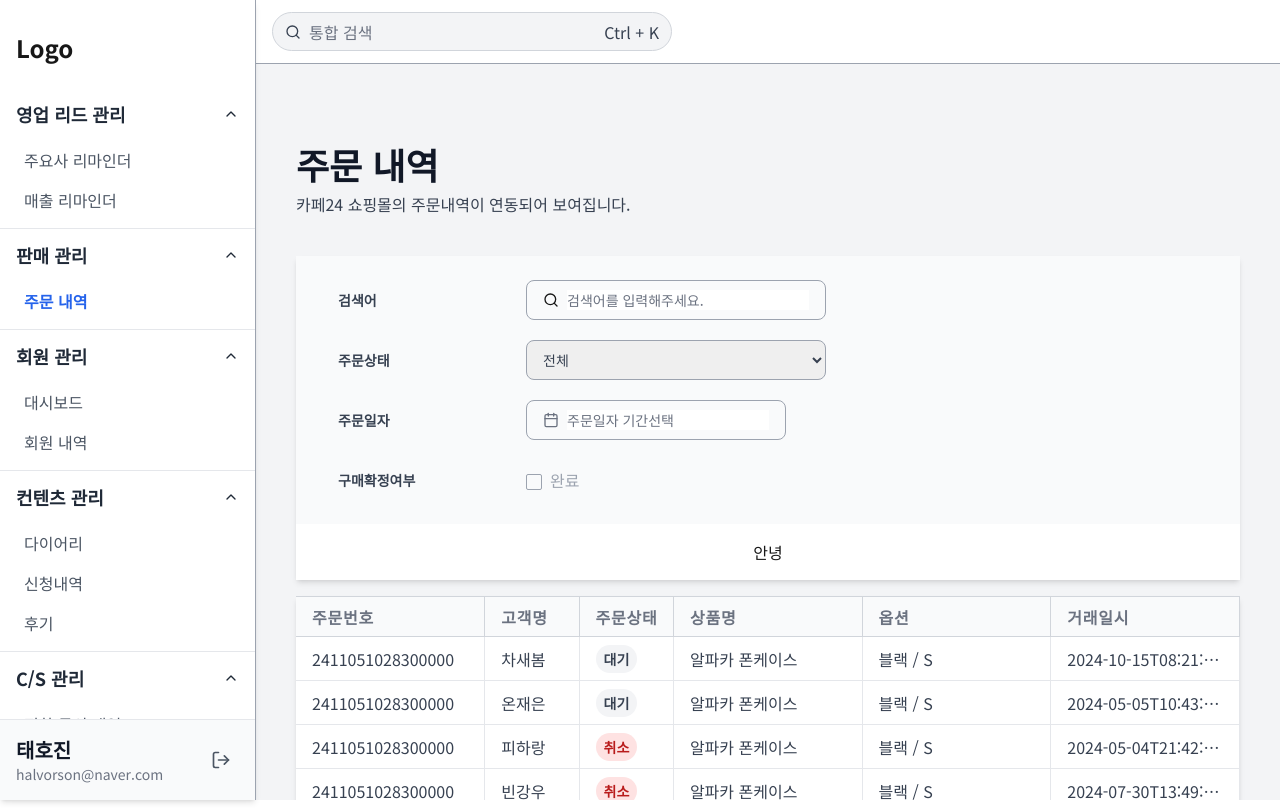
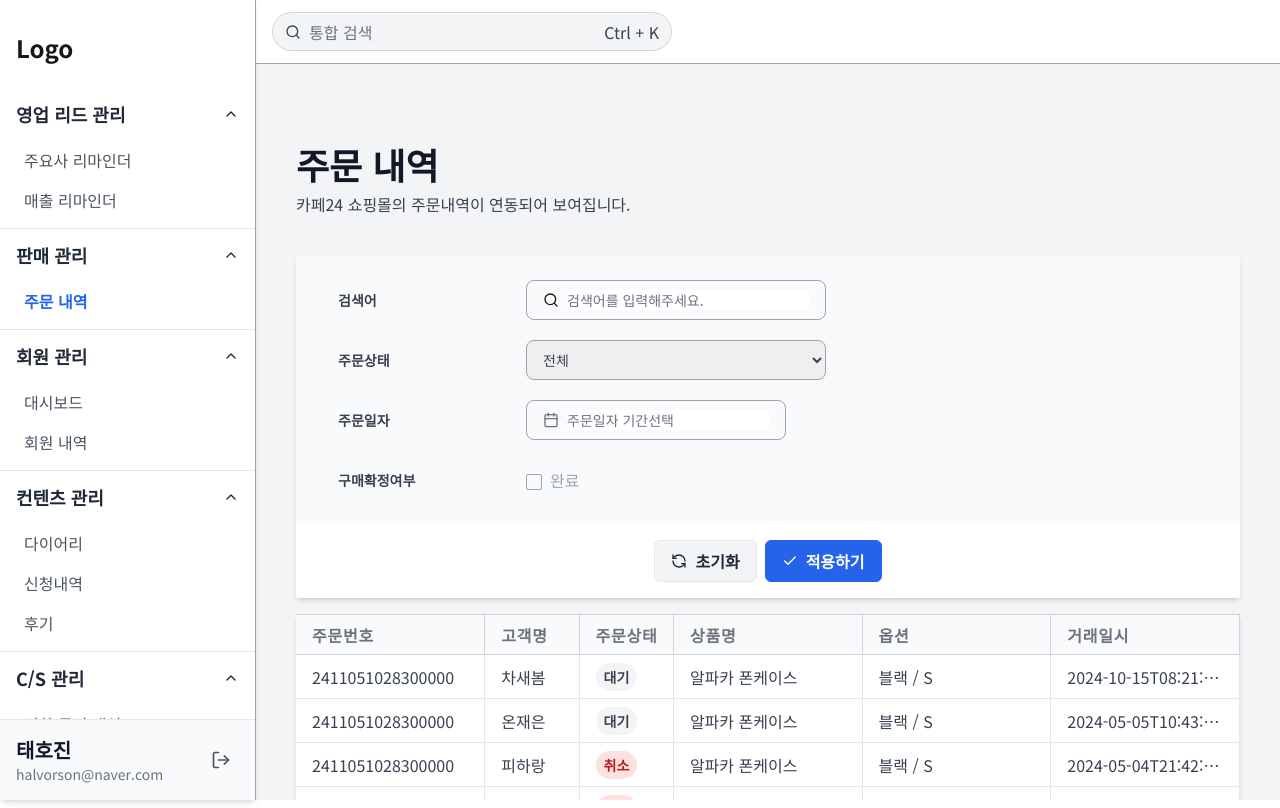
Before and after one commit to hiimjayson/crm, a Next.js app: page /order in a window 1280 px wide. Built offline with nearby package versions, Linux system fonts and the light colour scheme.

Commit message:
feat: add Button

```diff
--- /dev/null
+++ b/src/components/atom/Button/index.tsx
@@ -0,0 +1,19 @@
+interface Props {
+  left?: React.ReactNode;
+  variant?: "primary" | "secondary";
+  children: React.ReactNode;
+}
+export function Button({ children, variant = "primary", left }: Props) {
+  return (
+    <button
+      className={`flex items-center gap-2 font-semibold py-2 px-4 rounded-md border transition-colors ${
+        variant === "secondary"
+          ? "border-gray-200 bg-gray-100 hover:bg-gray-200 text-gray-800"
+          : "border-blue-600 bg-blue-600 hover:bg-blue-700 text-white"
+      }`}
+    >
+      {left}
+      {children}
+    </button>
+  );
+}
--- a/src/components/common/Filter/index.tsx
+++ b/src/components/common/Filter/index.tsx
@@ -1,4 +1,4 @@
-import { Search } from "lucide-react";
+import { Check, RefreshCcw, Search } from "lucide-react";
 import { Control } from "./Control";
 import { Input } from "@/components/atom/Input";
 import { Select } from "@/components/atom/Select";
@@ -6,6 +6,7 @@ import { DatePicker } from "@/components/atom/DateRangePicker";
 import { useState } from "react";
 import { Nullable } from "@/types/nil";
 import { Checkbox } from "@/components/atom/Checkbox";
+import { Button } from "@/components/atom/Button";
 
 export function Filter() {
   const [dateRange, setDateRange] = useState<[Nullable<Date>, Nullable<Date>]>([
@@ -44,7 +45,10 @@ export function Filter() {
         </Control.Item>
       </Control.Section>
       <div className="flex items-center gap-2">
-        <button>안녕</button>
+        <Button variant="secondary" left={<RefreshCcw className="size-4" />}>
+          초기화
+        </Button>
+        <Button left={<Check className="size-4" />}>적용하기</Button>
       </div>
     </section>
   );
```
